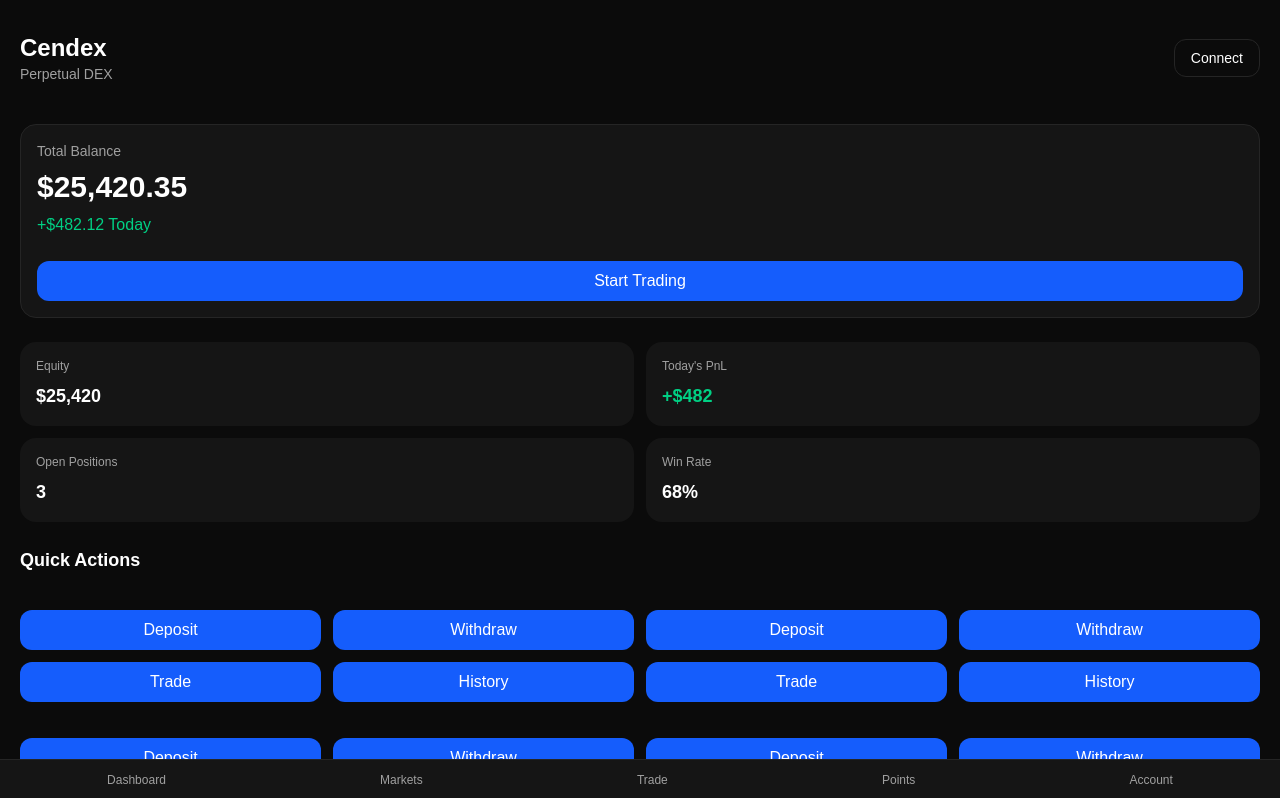
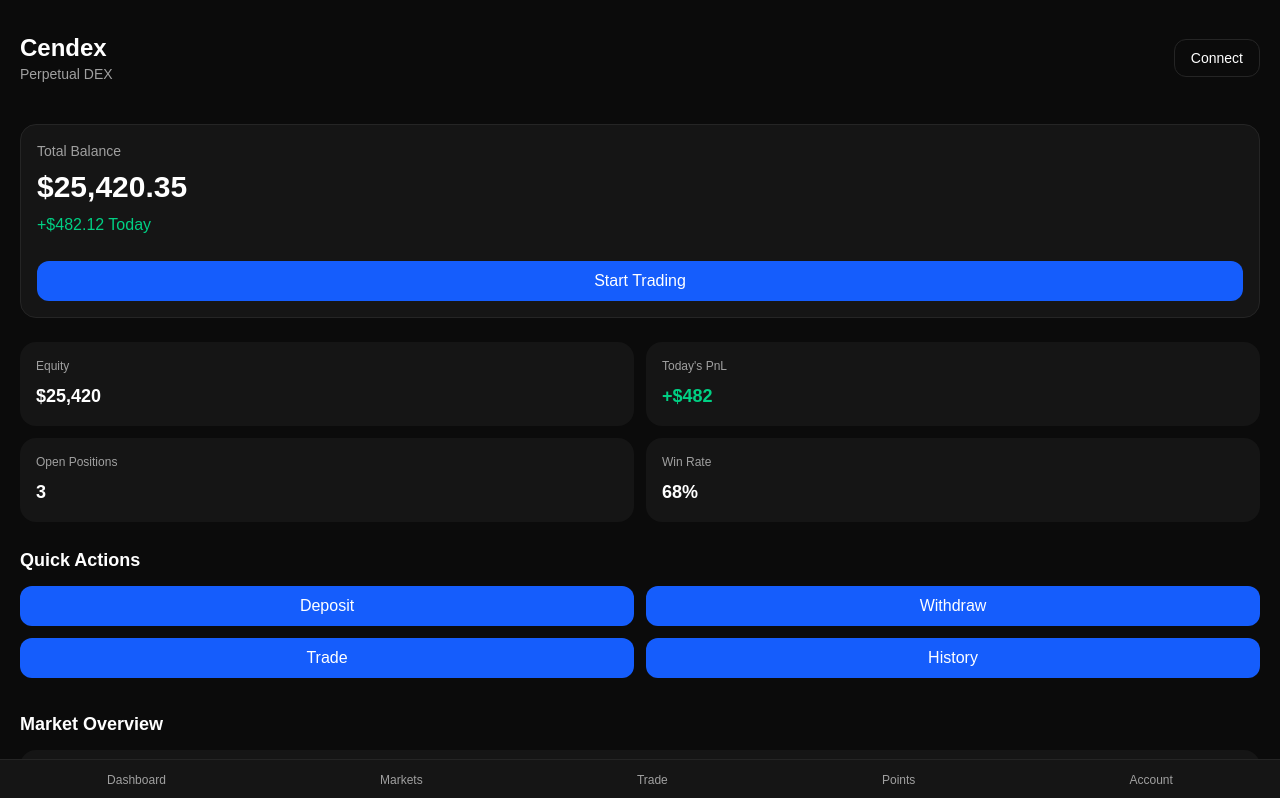
Before and after one commit to ojimusk/cendexfi, a Next.js app: page / in a window 1280 px wide. Shown: the top 798 px of the page. Built offline with nearby package versions, Linux system fonts and the light colour scheme.

Commit message:
Refactor QuickAction to accept title prop

```diff
--- a/components/dashboard/QuickAction.tsx
+++ b/components/dashboard/QuickAction.tsx
@@ -1,12 +1,15 @@
 import Button from "@/components/ui/Button";
 
-export default function QuickAction() {
+type QuickActionProps = {
+  title: string;
+};
+
+export default function QuickAction({
+  title,
+}: QuickActionProps) {
   return (
-    <div className="grid grid-cols-2 gap-3 mt-6">
-      <Button>Deposit</Button>
-      <Button>Withdraw</Button>
-      <Button>Trade</Button>
-      <Button>History</Button>
-    </div>
+    <Button className="w-full">
+      {title}
+    </Button>
   );
 }
```
